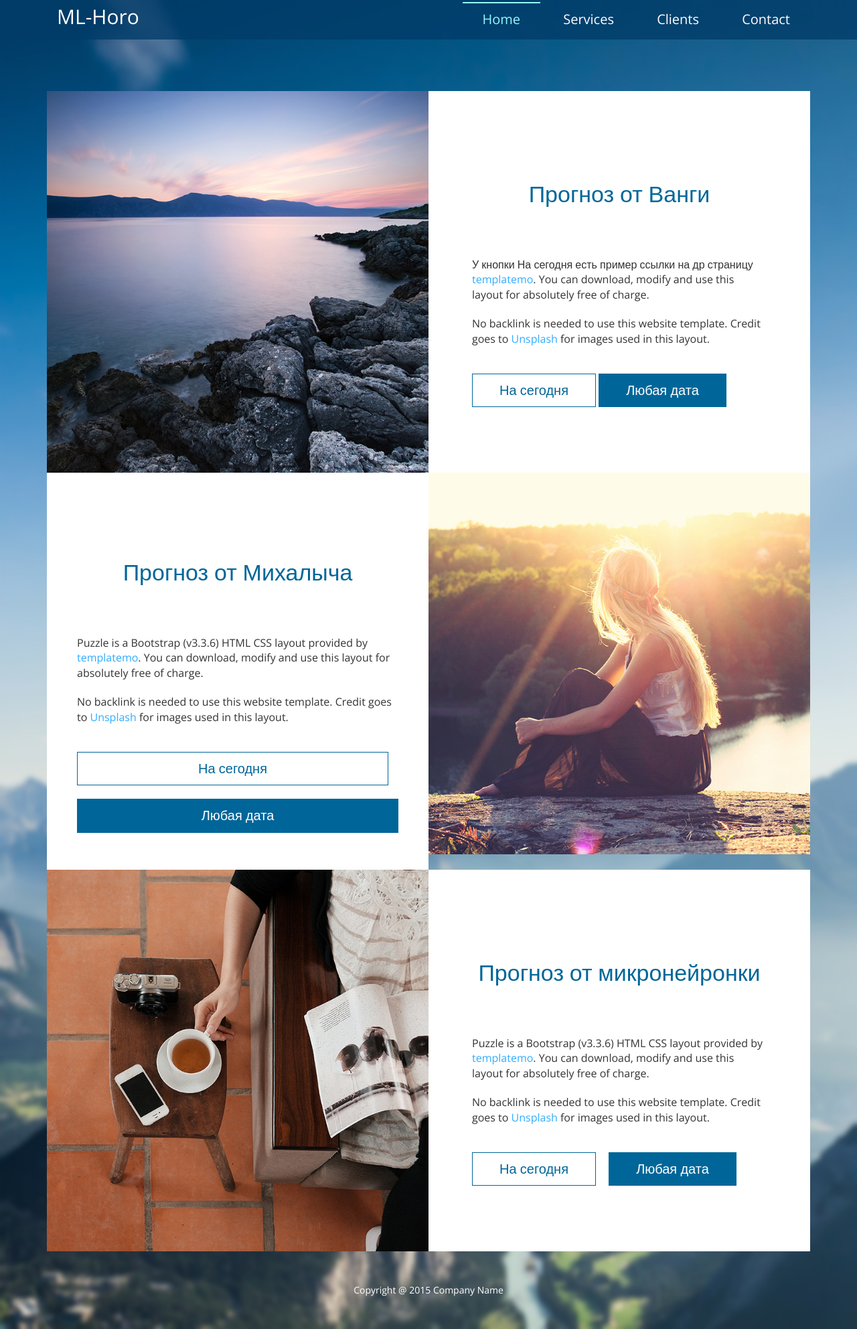
After one commit to andrecpc/SIte_of_MADE_graduation_project_ML_horoscopes, a Flask app: template templates/main.html in a window 1280 px wide. The commit adds this page. Shown: the whole page at 67% size. Run offline with Flask 2, Linux system fonts and the light colour scheme; the template is opened without the code that fills it, so the values that code supplies are empty; some libraries are stand-ins or nearby versions.

Commit message:
вынесен базовый шаблон

```diff
--- a/app.py
+++ b/app.py
@@ -53,7 +53,7 @@ def get_prediction(target_date, target_sign, PREDICTIONS_DF):
 
 @app.route("/")
 def hello():
-	return render_template('index.html')
+	return render_template('main.html')
 
 @app.route("/vanga_today")
 def vanga_today():
--- a/static/css/templatemo-style.css
+++ b/static/css/templatemo-style.css
@@ -90,7 +90,7 @@ p {
     border-top:2px solid #93FAFF;
 }
 .fixed-header {
-    background: transparent;
+    background: rgba(2, 61, 105, 0.80);
 }
 .fixed-header.scroll {
     background: rgba(2, 61, 105, 0.80);
--- /dev/null
+++ b/templates/base.html
@@ -0,0 +1,92 @@
+<!DOCTYPE html>
+<head>
+    <meta http-equiv="Content-Type" content="text/html; charset=utf-8" />
+    <meta http-equiv="X-UA-Compatible" content="IE=edge">
+    <meta name="viewport" content="width=device-width, initial-scale=1">
+    <link href='https://fonts.googleapis.com/css?family=Open+Sans:300,400,600,700' rel='stylesheet' type='text/css'>
+    <link rel="stylesheet" type="text/css" href="{{ url_for('static', filename= 'css/bootstrap.min.css') }}">
+    <link rel="stylesheet" type="text/css" href="{{ url_for('static', filename= 'css/templatemo-style.css') }}">
+<!--
+Исходник шаблона взят отсюда
+Puzzle Template
+http://www.templatemo.com/tm-477-puzzle
+-->
+    <title>{% block title %} {% endblock %}</title>
+</head>
+
+<body>
+    <div class="fixed-header">
+        <div class="container">
+            <div class="navbar-header">
+                <button type="button" class="navbar-toggle">
+                    <span class="icon-bar"></span>
+                    <span class="icon-bar"></span>
+                    <span class="icon-bar"></span>
+                </button>
+                <a class="navbar-brand" href="{{ url_for('hello')}}">ML-Horo</a>
+            </div>
+            <nav class="main-menu">
+                <ul>
+                    <li><a href="#home">Home</a></li>
+                    <li><a href="#services">Services</a></li>
+                    <li><a href="#clients">Clients</a></li>
+                    <li><a href="#contact">Contact</a></li>
+                </ul>
+            </nav>
+        </div>
+    </div>
+
+    <div class="container">
+        {% block content %} {% endblock %}
+
+
+</div>
+
+<div class="text-center footer">
+	<div class="container">
+		Copyright @ 2015 Company Name
+    </div>
+</div>
+
+<script src="static/js/jquery.min.js"></script>
+<script src="static/js/bootstrap.min.js"></script>
+<script src="static/js/jquery.singlePageNav.min.js"></script>
+
+<script>
+
+// Check scroll position and add/remove background to navbar
+function checkScrollPosition() {
+    if($(window).scrollTop() >= 0) {
+      $(".fixed-header").addClass("scroll");
+  }
+  // else {
+  //     $(".fixed-header").removeClass("scroll");
+  // }
+}
+
+$(document).ready(function () {
+    // Single page nav
+    $('.fixed-header').singlePageNav({
+        offset: 59,
+        filter: ':not(.external)',
+        updateHash: true
+    });
+
+    checkScrollPosition();
+
+    // nav bar
+    $('.navbar-toggle').click(function(){
+        $('.main-menu').toggleClass('show');
+    });
+
+    $('.main-menu a').click(function(){
+        $('.main-menu').removeClass('show');
+    });
+});
+
+$(window).on("scroll", function() {
+    checkScrollPosition();
+});
+</script>
+</body>
+</html>
--- /dev/null
+++ b/templates/main.html
@@ -0,0 +1,46 @@
+{% extends 'base.html' %}
+
+{% block content %}
+<section class="col-md-12 content" id="home">
+   <div class="col-lg-6 col-md-6 content-item">
+       <img src="static/images/1.jpg" alt="Image" class="tm-image">
+   </div>
+   <div class="col-lg-6 col-md-6 content-item content-item-1 background">
+       <h2 class="main-title text-center dark-blue-text">Прогноз от Ванги</h2>
+       <p>У кнопки На сегодня есть пример ссылки на др страницу <span class="light-blue-text">templatemo</span>. You can download, modify and use this layout for absolutely free of charge.</p>
+       <p>No backlink is needed to use this website template. Credit goes to <span class="light-blue-text">Unsplash</span> for images used in this layout.</p>
+       <a href="/vanga_today">
+         <button type="button" class="btn btn-big dark-blue-bordered-btn">На сегодня</button>
+       </a>
+       <button type="button" class="btn btn-big dark-blue-btn">Любая дата</button>
+   </div>
+</section>
+
+<section class="col-md-12 content padding" id="services">
+<div class="col-lg-6 col-md-6 col-md-push-6 content-item">
+   <img src="static/images/2.jpg" alt="Image" class="tm-image">
+</div>
+<div class="col-lg-6 col-md-6 col-md-pull-6 content-item background flexbox">
+ <h2 class="main-title text-center dark-blue-text">Прогноз от Михалыча</h2>
+ <p>Puzzle is a Bootstrap (v3.3.6) HTML CSS layout provided by <span class="light-blue-text">templatemo</span>. You can download, modify and use this layout for absolutely free of charge.</p>
+ <p>No backlink is needed to use this website template. Credit goes to <span class="light-blue-text">Unsplash</span> for images used in this layout.</p>
+ <button type="button" class="btn btn-big dark-blue-bordered-btn">На сегодня</button>
+ <button type="button" class="btn btn-big dark-blue-btn">Любая дата</button>
+</div>
+
+</section>
+
+
+<section class="col-md-12 content" id="clients">
+<div class="col-lg-6 col-md-6 content-item">
+   <img src="static/images/3.jpg" alt="Image" class="tm-image">
+</div>
+<div class="col-lg-6 col-md-6 content-item content-item-1 background">
+   <h2 class="main-title text-center dark-blue-text">Прогноз от микронейронки</h2>
+   <p>Puzzle is a Bootstrap (v3.3.6) HTML CSS layout provided by <span class="light-blue-text">templatemo</span>. You can download, modify and use this layout for absolutely free of charge.</p>
+   <p>No backlink is needed to use this website template. Credit goes to <span class="light-blue-text">Unsplash</span> for images used in this layout.</p>
+   <button type="button" class="btn btn-big dark-blue-bordered-btn">На сегодня</button>
+   <button type="button" class="btn btn-big dark-blue-btn">Любая дата</button>
+</div>
+</section>
+{% endblock %}
--- a/команды для локального запуска.txt
+++ b/команды для локального запуска.txt
@@ -1,2 +1,2 @@
-set FLASK_APP=hello.py=app.py
+set FLASK_APP=app.py
 python -m flask run
```
Also changed, not shown: templates/vanga_today.html (+15 -7 lines).
